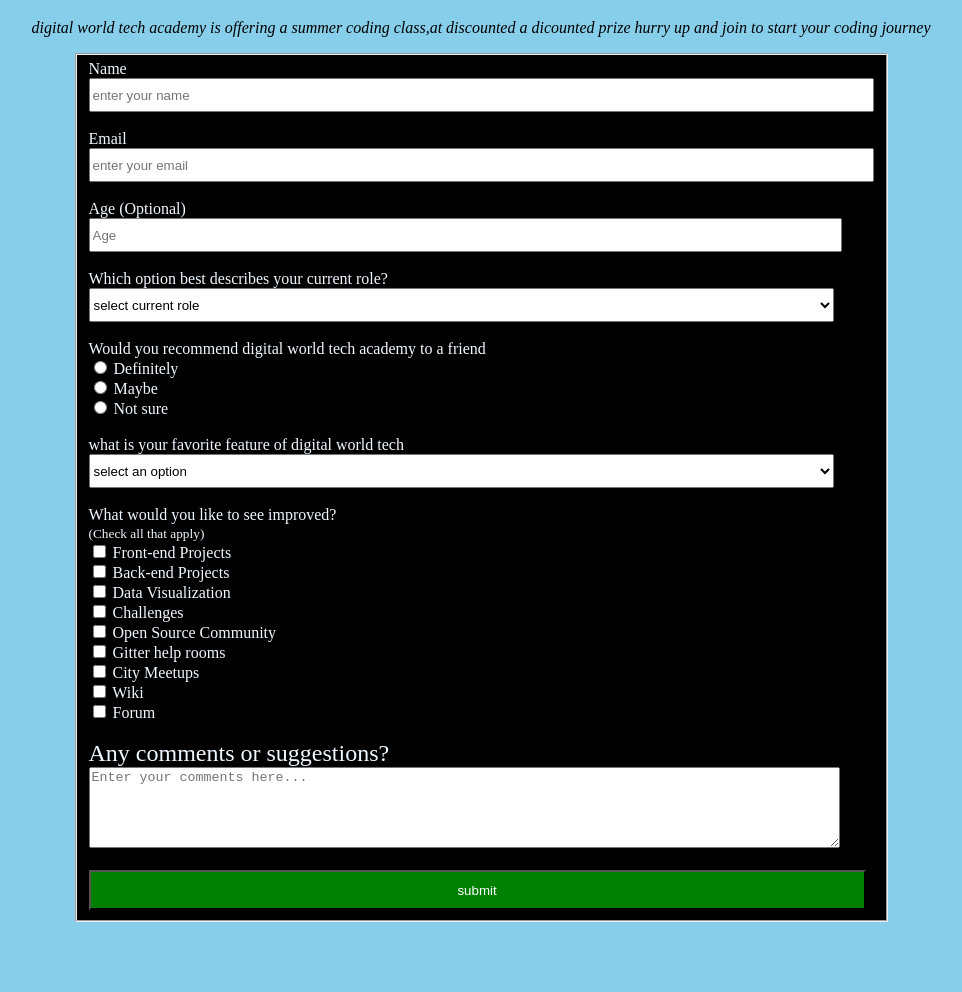
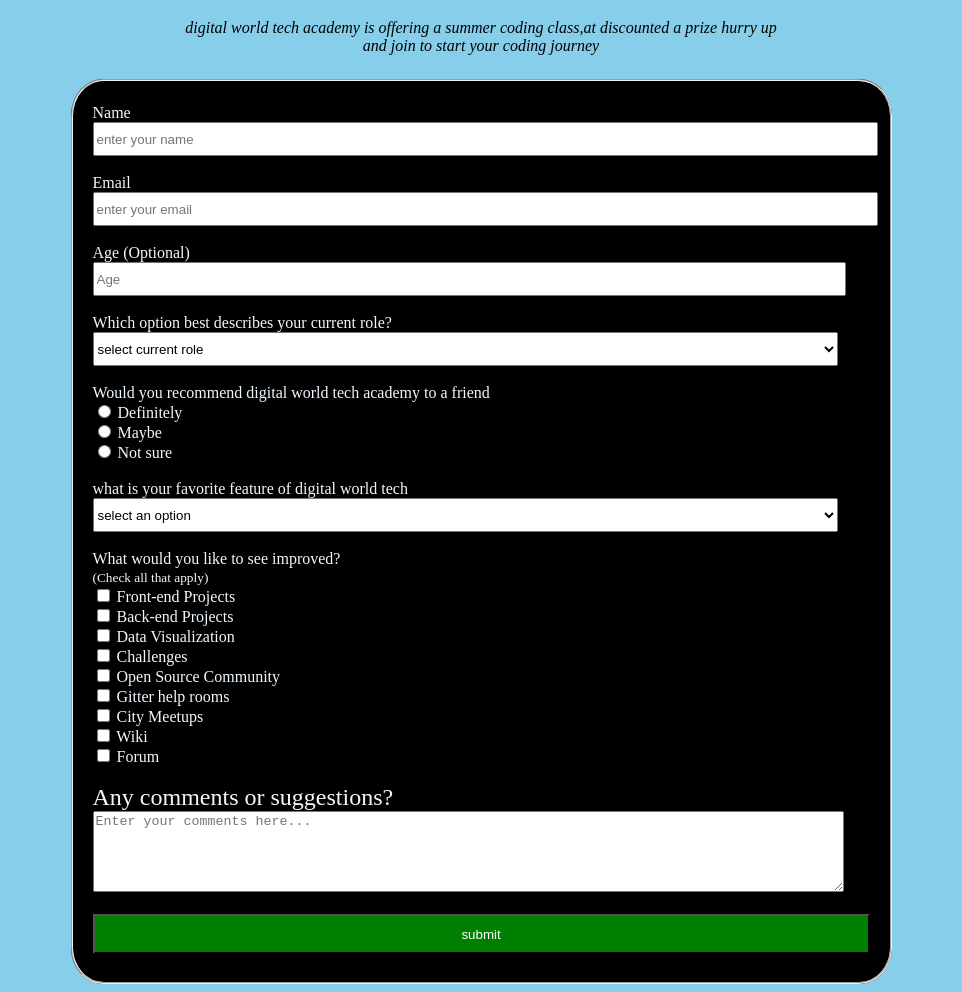
Before and after one commit to favourdev001/freewebdev-projects, a plain HTML site: page index.html in a window 1280 px wide. Shown: the part 61-1053 px from the top of the page, without its empty margins (159-1121 px from the left). Before the commit the page ends 991 px from the top, so only its background shows below. Drawn offline with Linux system fonts and the light colour scheme.

Commit message:
Add files via upload

```diff
--- a/index.html
+++ b/index.html
@@ -6,18 +6,17 @@
     <title><h1>first proper website</h1></title>
     <style>
         h1,p{text-align: center;}
-        fieldset{ width: 300px;
+        fieldset{ width: 200px; padding-left: 20px;
         margin: 0 auto;/*horizontally center*/}
     </style>
 </head>
 <body style="background-color: skyblue;">
-    <div class="container">
         <h1 id="title"margin-top: 7%;>Digital WorldTech Academy frontend Summer form</h1>
-        <p id="description"><i>digital world tech academy is offering a summer coding class,at discounted a dicounted prize hurry up and join to start your coding journey</i></p>
+        <p id="description"><i>digital world tech academy is offering a summer coding class,at discounted a prize hurry up<br> and join to start your coding journey</i></p>
+            <fieldset style="width: 40%; border-radius: 4%; background-color: #000000; margin-top: 24px;"><br>
+        <form method="post" id="survey forn">
 
-        <form method="post" id="survey forn">
-            <fieldset style="width: 50%; background-color: #000000;">
-            <label for="name" style="color: aliceblue;">Name</label><br>
+            <label for="name" style="margin-top: 50%; color: aliceblue;">Name</label><br>
             <input type="name" id="favour" required placeholder="enter your name" size="95%" style="height: 28px;"><br><br>
             <label for="email" style="color: aliceblue;">Email</label><br>
             <input type="email" id="ifunanyaesedo@gmail.com" required placeholder="enter your email" size="95%" style="height: 28px;"><br><br>
@@ -41,8 +40,7 @@
             <label for="maybe" style="color: aliceblue;">Maybe</label><br>
             <input type="radio" name="recommend" value="not sure" id="not sure">
             <label for="not sure" style="color: aliceblue;">Not sure</label><br><br>
-            <label for="improved?" style="color: aliceblue;">
-                <label>what is your favorite feature of digital world tech</label><br>
+            <label for="improved?" style="color: aliceblue;">what is your favorite feature of digital world tech</label><br>
             <select name="select feature" id="select feature" style="width: 95%; height: 34px;">
                 <option value="disabled">select an option</option>
                 <option value="Challenges">Challenges</option>
@@ -72,12 +70,11 @@
 
             <label for="comments" style="font-size: 24px; color: aliceblue;" >Any comments or suggestions?</label><br>
             <textarea name="comments" id="comments" style="width: 95%; height: 75px;" placeholder="Enter your comments here..." maxlength="1000"></textarea><br><br>
-            <button style="color: white; width: 99%; height: 40px;text-align: center; background-color: green;">submit</button>
+            <button style="color: white; width: 99%; height: 40px;text-align: center; background-color: green;">submit</button><br><br>
+        </fieldset>
 
 
-            </fieldset>
 
         </form>
-        </div>
 </body>
 </html>
```
